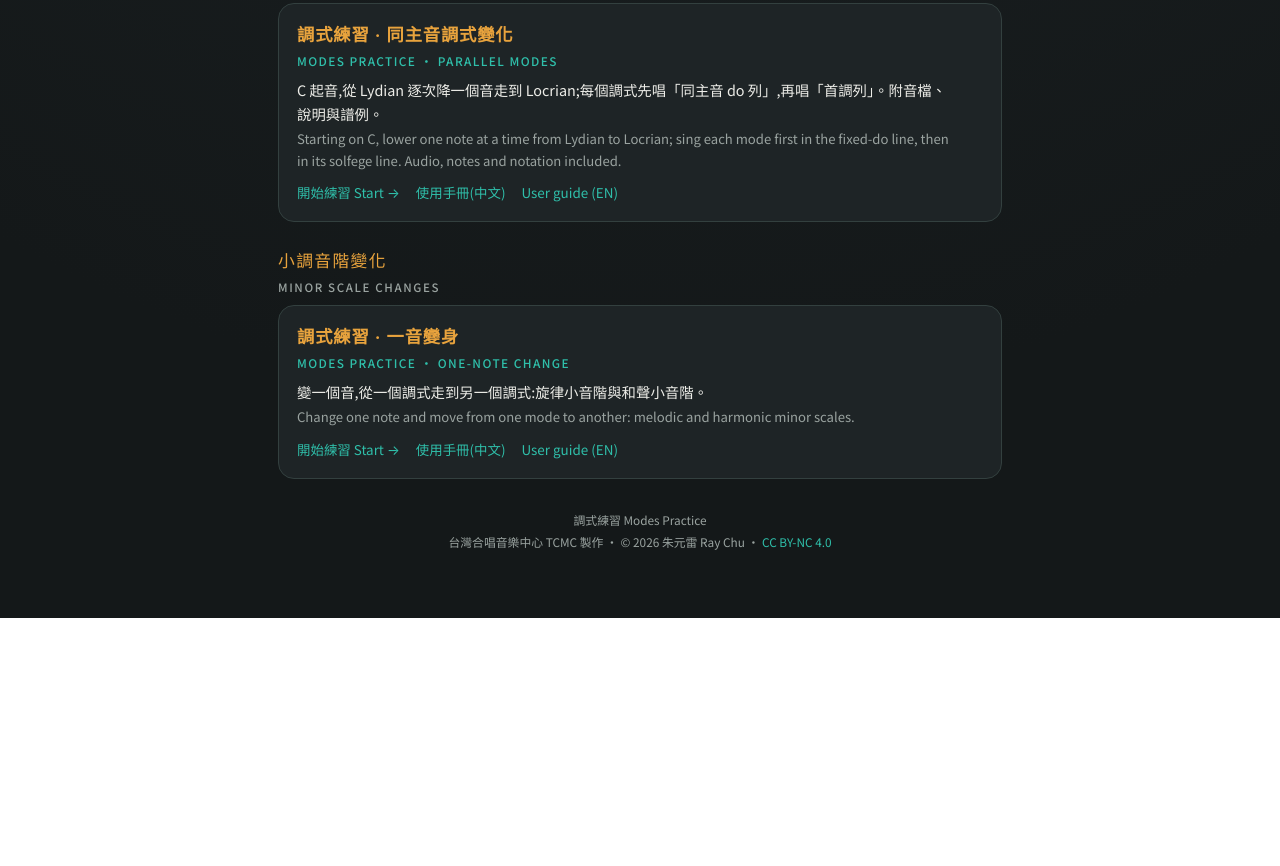
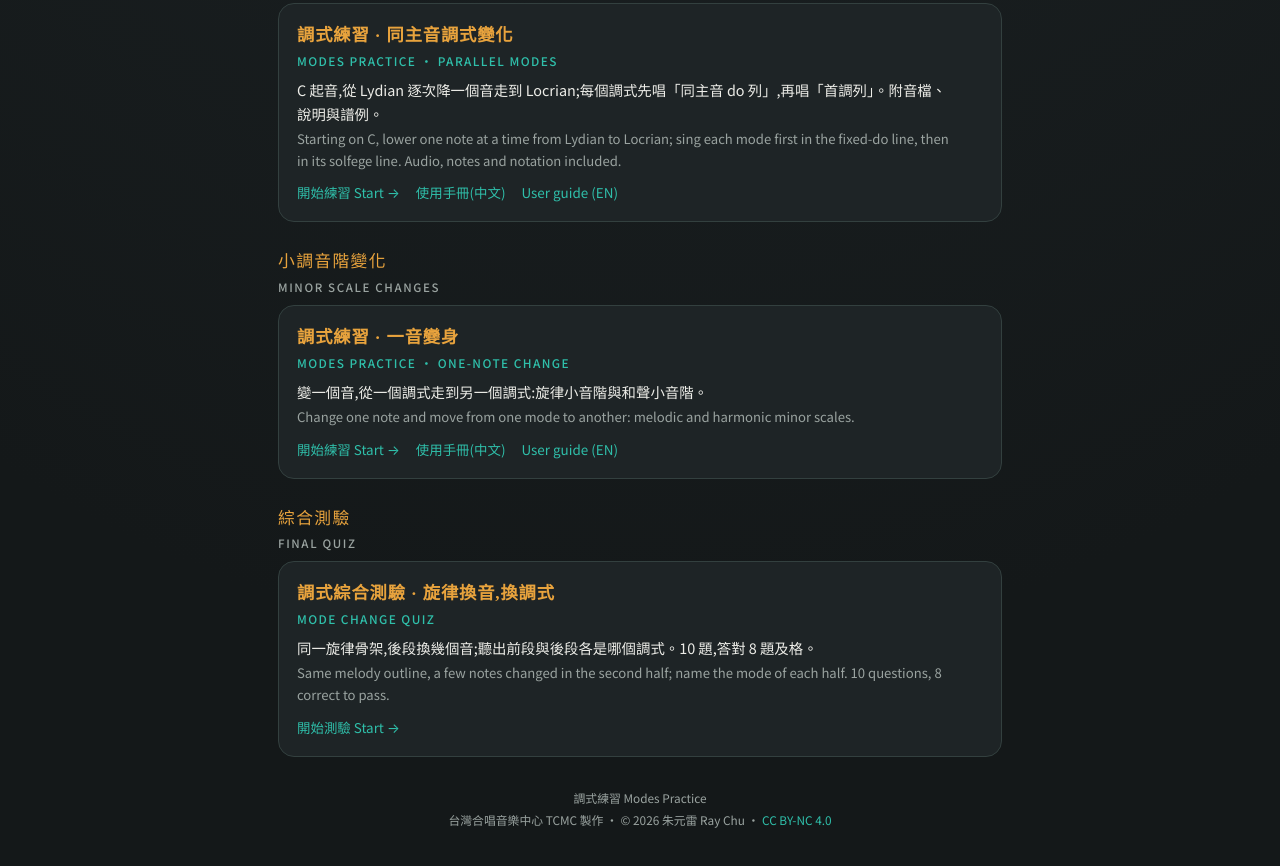
Before and after one commit to TCMCtw/modal-practice-index, a plain HTML site: page index.html in a window 1280 px wide. Shown: the part 1468-2334 px from the top of the page. Before the commit the page ends 2086 px from the top, so only its background shows below. Drawn offline with Linux system fonts and the light colour scheme.

Commit message:
Add final quiz section to index.html
Added a final quiz section with instructions and links.

```diff
--- a/index.html
+++ b/index.html
@@ -56,6 +56,9 @@ footer a{color:var(--teal);text-decoration:none}
 <div class="group" id="minor">小調音階變化<span class="en">MINOR SCALE CHANGES</span></div>
 <div class="card"><h2>調式練習 · 一音變身<span class="en">MODES PRACTICE · ONE-NOTE CHANGE</span></h2><p>變一個音,從一個調式走到另一個調式:旋律小音階與和聲小音階。</p><p class="en">Change one note and move from one mode to another: melodic and harmonic minor scales.</p>
 <div class="links"><a href="https://tcmctw.github.io/modal-one-note-change/">開始練習 Start →</a><a href="https://tcmctw.github.io/modal-one-note-change/manual-zh.pdf">使用手冊(中文)</a><a href="https://tcmctw.github.io/modal-one-note-change/manual-en.pdf">User guide (EN)</a></div></div>
+<div class="group" id="quiz">綜合測驗<span class="en">FINAL QUIZ</span></div>
+<div class="card"><h2>調式綜合測驗 · 旋律換音,換調式<span class="en">MODE CHANGE QUIZ</span></h2><p>同一旋律骨架,後段換幾個音;聽出前段與後段各是哪個調式。10 題,答對 8 題及格。</p><p class="en">Same melody outline, a few notes changed in the second half; name the mode of each half. 10 questions, 8 correct to pass.</p>
+<div class="links"><a href="https://tcmctw.github.io/mode-change-quiz/">開始測驗 Start →</a></div></div>
 <footer>
   調式練習 Modes Practice<br>
   台灣合唱音樂中心 TCMC 製作 · © 2026 朱元雷 Ray Chu · <a href="https://creativecommons.org/licenses/by-nc/4.0/deed.zh-hant">CC BY-NC 4.0</a>
```
